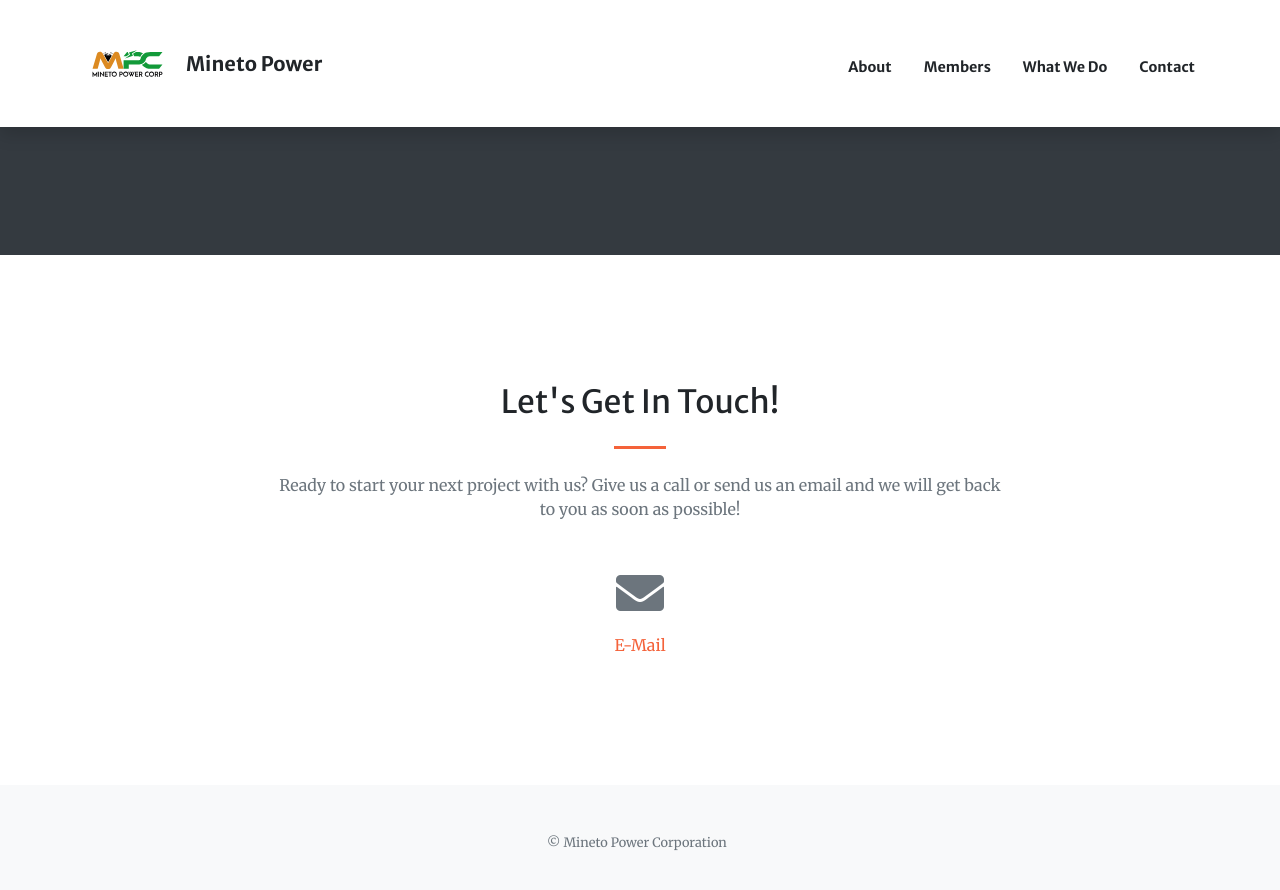
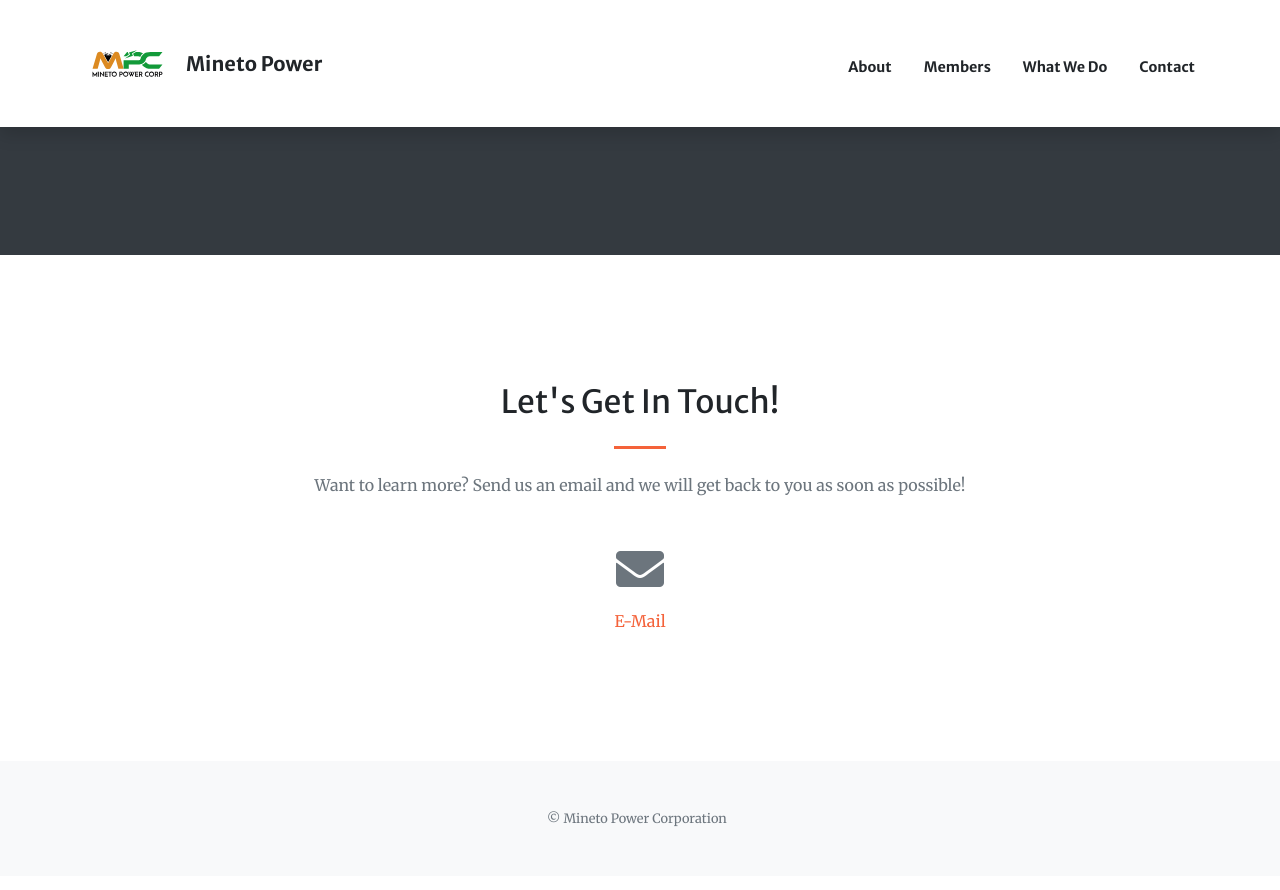
Before and after one commit to MineToPower/minetopower.github.io, a Jekyll site: the page built from index.md, in a window 1280 px wide and 900 px high, scrolled down 3353 px. Shown: the top 890 px of the window. Built offline with Jekyll 4.4.1, drawn with Linux system fonts in a browser that asks for light colours.

Commit message:
fix email section

```diff
--- a/index.md
+++ b/index.md
@@ -141,8 +141,7 @@ sections:
     section_id: contact
     title: Let's Get In Touch!
     text: >-
-      Ready to start your next project with us? Give us a call or send us an email
-      and we will get back to you as soon as possible!
+      Want to learn more? Send us an email and we will get back to you as soon as possible!
     actions:
     - title: E-Mail
       icon: fa-envelope
```
